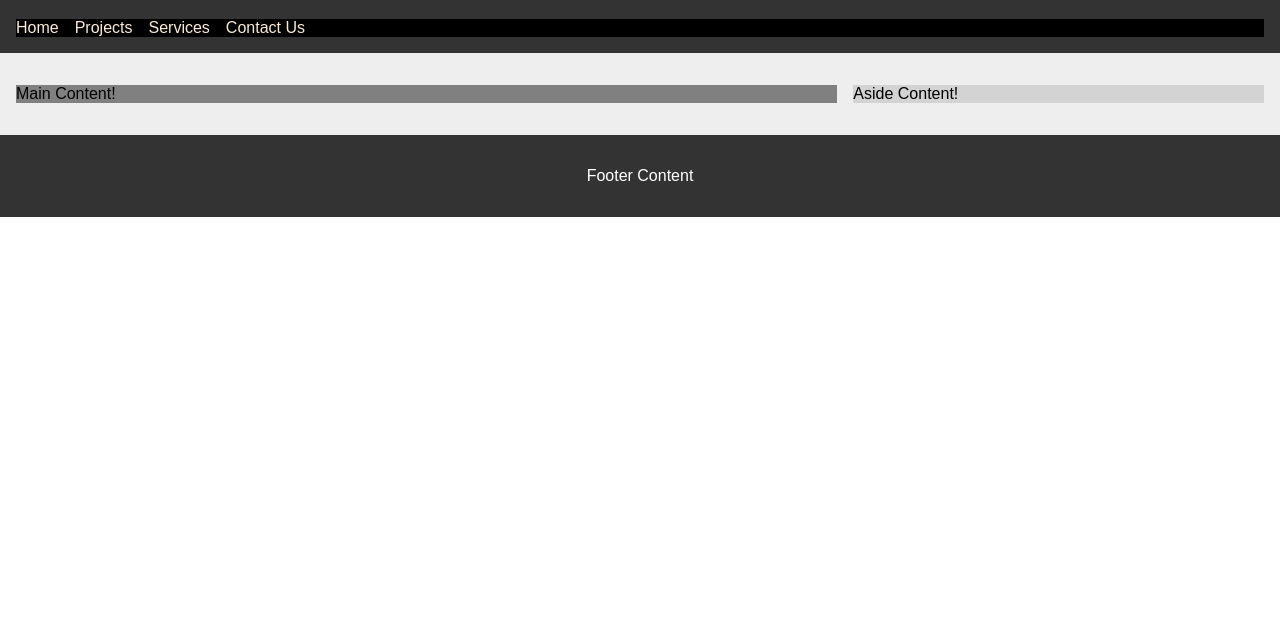
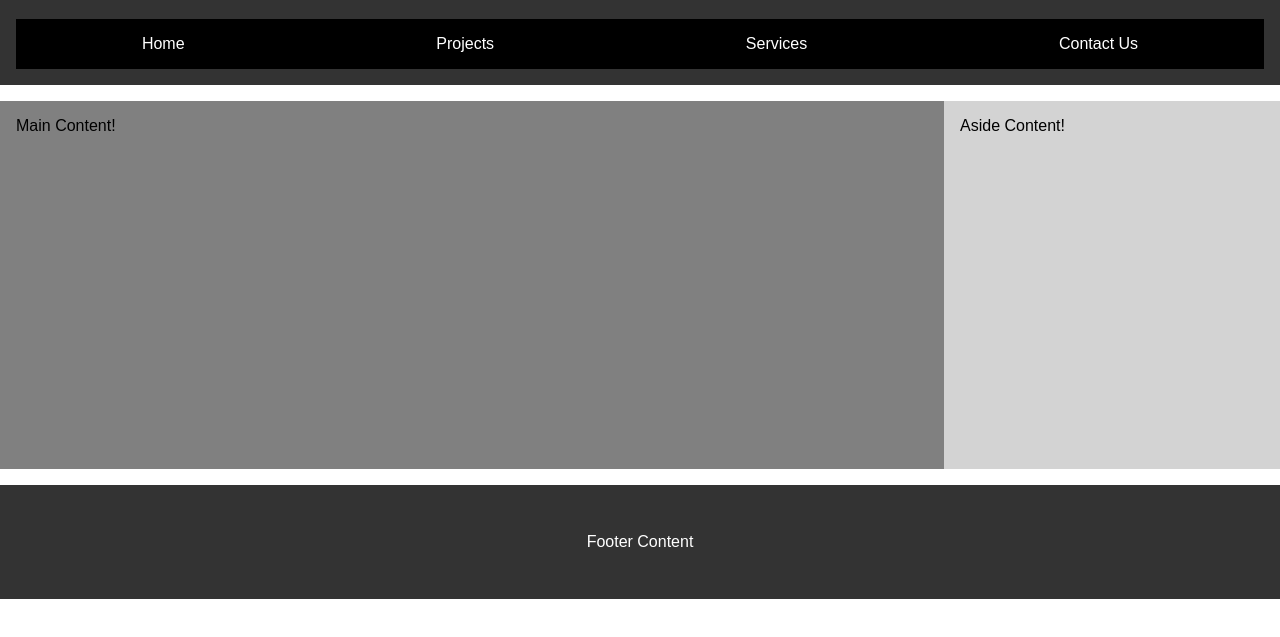
Before and after one commit to calizayaalex5/wdd131, a plain HTML site: page week01/basic-layout.html in a window 1280 px wide. Shown: the part 77-714 px from the top of the page. Drawn offline with Linux system fonts and the light colour scheme.

Commit message:
assigemnt completed

```diff
--- a/week01/styles/layout.css
+++ b/week01/styles/layout.css
@@ -11,38 +11,38 @@ header {
 
 nav {
     background-color: black;
-    color: antiquewhite;
 }
 
-.navigation {
+nav ul {
     list-style: none;
     display: flex;
-    gap: 1rem;
+    justify-content: space-around;
     padding: 0;
     margin: 0;
 }
 
-.navigation li a {
-    color: antiquewhite;
+nav ul li a {
+    color: white;
     text-decoration: none;
+    padding: 1rem;
+    display: block;
 }
 
 .blocks {
-    display: grid;
-    grid-template-columns: 2fr 1fr;
-    gap: 1rem;
-    padding: 1rem;
-    background-color: #eee;
+    display: flex;
+    min-height: 400px;
 }
 
 .block1 {
     background-color: gray;
-    padding: 0;
+    padding: 1rem;
+    flex: 3;
 }
 
 .block2 {
+    flex: 1;
     background-color: lightgrey;
-    padding: 0;
+    padding: 1rem;
 }
 
 footer
@@ -50,5 +50,5 @@ footer
     background-color: rgb(51, 51, 51);
     color: white;
     text-align: center;
-    padding: 1rem;
+    padding: 2rem;
 }
```
Also changed, not shown: week01/basic-layout.html (+0 -1 lines).
